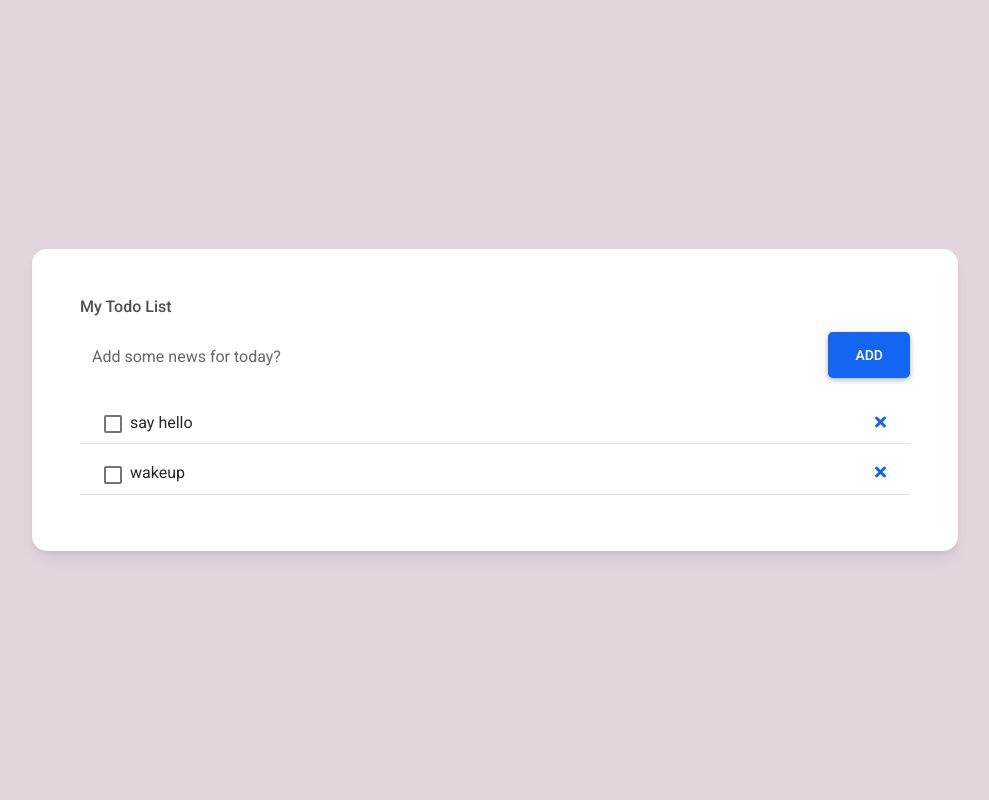
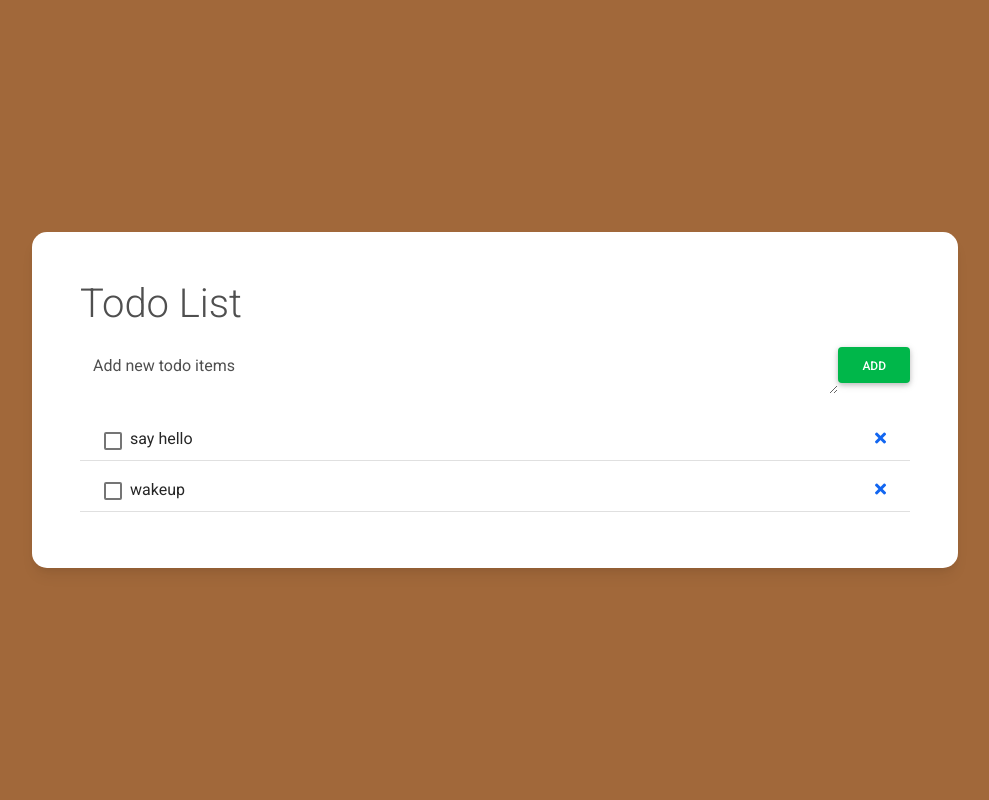
Before and after one commit to JimmyCWU/Node-TodoList, a Node server app: page /home/ in a window 1280 px wide. Shown: the whole page, without its empty margins (145-1134 px from the left). Run offline with Node 20, Linux system fonts and the light colour scheme; data comes from the database, SQL or seed files in the repository; some libraries are stand-ins or nearby versions.

Commit message:
second version

```diff
--- a/views/index.ejs
+++ b/views/index.ejs
@@ -25,23 +25,25 @@
 </head>
 
 <body>
-    <section class="vh-100" style="background-color: #e2d5de;">
+    <section class="vh-100" style="background-color: #a1683a">
         <div class="container py-5 h-100">
             <div class="row d-flex justify-content-center align-items-center h-100">
                 <div class="col col-xl-10">
                     <div class="card" style="border-radius: 15px;">
                         <div class="card-body p-5">
-                            <h6 class="mb-3">My Todo List</h6>
+                            <h6 class="display-6">Todo List</h6>
                             <form class="d-flex justify-content-center align-items-center mb-4">
                                 <div class="form-outline flex-fill">
-                                    <!-- Input需要抓取的地方 -->
-                                    <input type="text" id="newTodo" class="form-control form-control-lg" />
-                                    <label class="form-label">Add some news for today?</label>
+                                    <!-- catch "items" area -->
+                                    <div class="form-floating">
+                                        <textarea class="form-control form-control-lg" placeholder="Items" id="newTodo"></textarea>
+                                        <label for="form-label">Add new todo items</label>
+                                    </div>
                                 </div>
-                                <!-- 按鈕觸發POST method -->
-                                <button onclick="addTodos()" class="btn btn-primary btn-lg ms-2">Add</button>
+                                <!-- POST button -->
+                                <button onclick="addTodos()" class="btn btn-success">Add</button>
                             </form>
-                            <!-- list-item擺放處 -->
+                            <!-- show items -->
                             <ul id="todo-item" class="list-group mb-0">
 
                             </ul>
@@ -52,8 +54,8 @@
         </div>
     </section>
     <script>
-        // Step 1: 取得資料庫中所有資料
-        //把database 的 id  塞入 html中
+        // Step 1: get the database information
+        //add database  id  into html
         $(document).ready(() => {
             axios.get('/api/todo').then((res) =>{
                 if(res.status == 200){
@@ -67,11 +69,10 @@
                                 <i class="fas fa-times text-primary"></i>
                             </a>
                                 </li>`)
-                        //判斷checkbox的狀態
+                        //checkbox status
                         $(`#todo-done-${element.id}`).prop('checked', element.status == 'finish'? 1:0);
                         checkTodo(element.id, element.title);
 
-                        //綁定checkbox的狀態
                         //checked? props
                         $(`#todo-done-${element.id}`).on('click',() =>{
                             let todostatus = {};
@@ -96,8 +97,9 @@
                 }
             })
         });
-        // Step 2: 新增資料後refresh畫面 or append資料到畫面中
+        // Step 2: refresh page after adding items
         function addTodos() {
+
         let newTodo = {}
         newTodo.title = $('#newTodo').val();
         axios.post('/api/todo', newTodo).then((res)=>{
@@ -106,7 +108,7 @@
             }
             })
         };
-        // Step 3: 完成清單要劃掉清單項目
+        // Step 3: cross out completed items
         function checkTodo(id, title) {
             let check = $(`#todo-done-${id}`).prop('checked');
             if(check){
```
Also changed, not shown: README.md (added), 1 other file.
